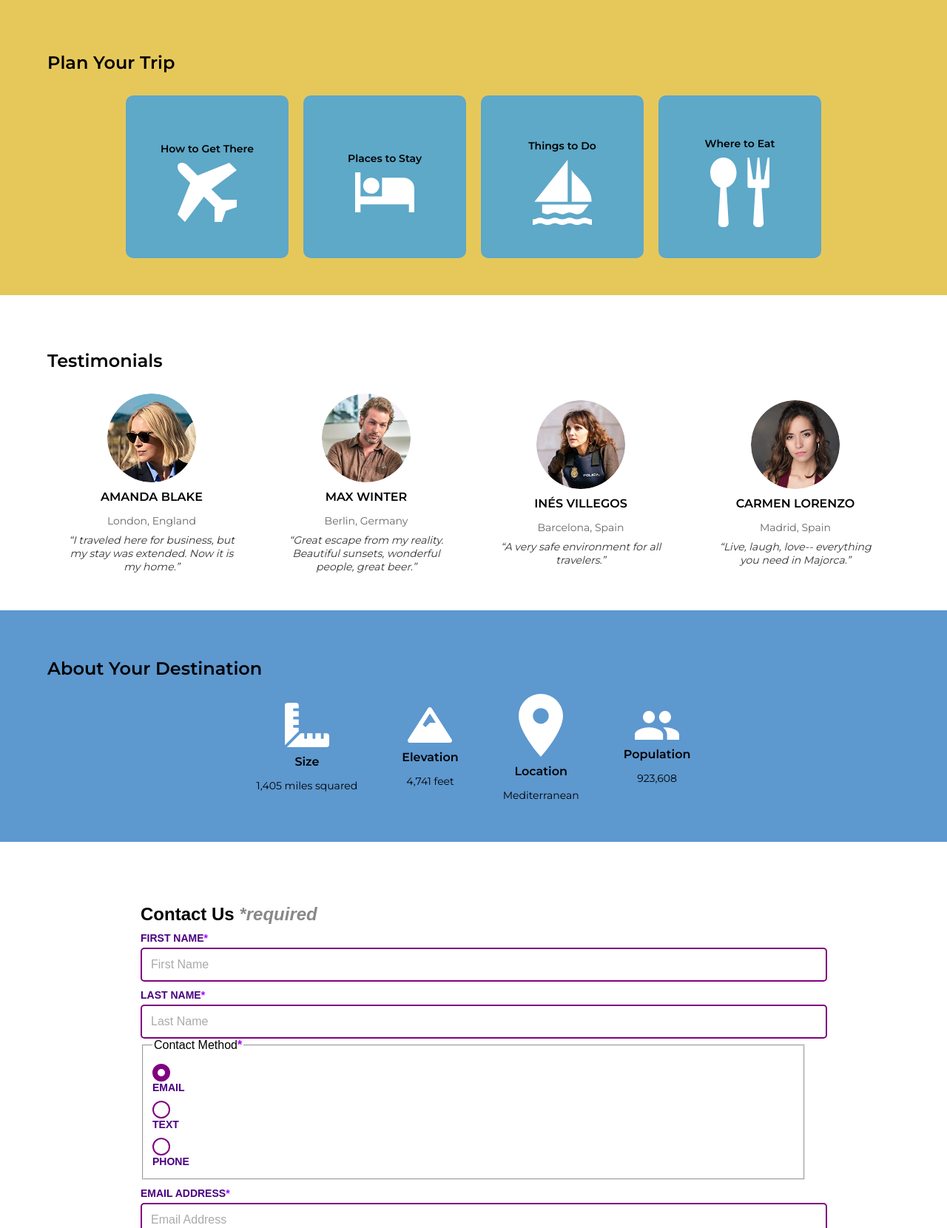
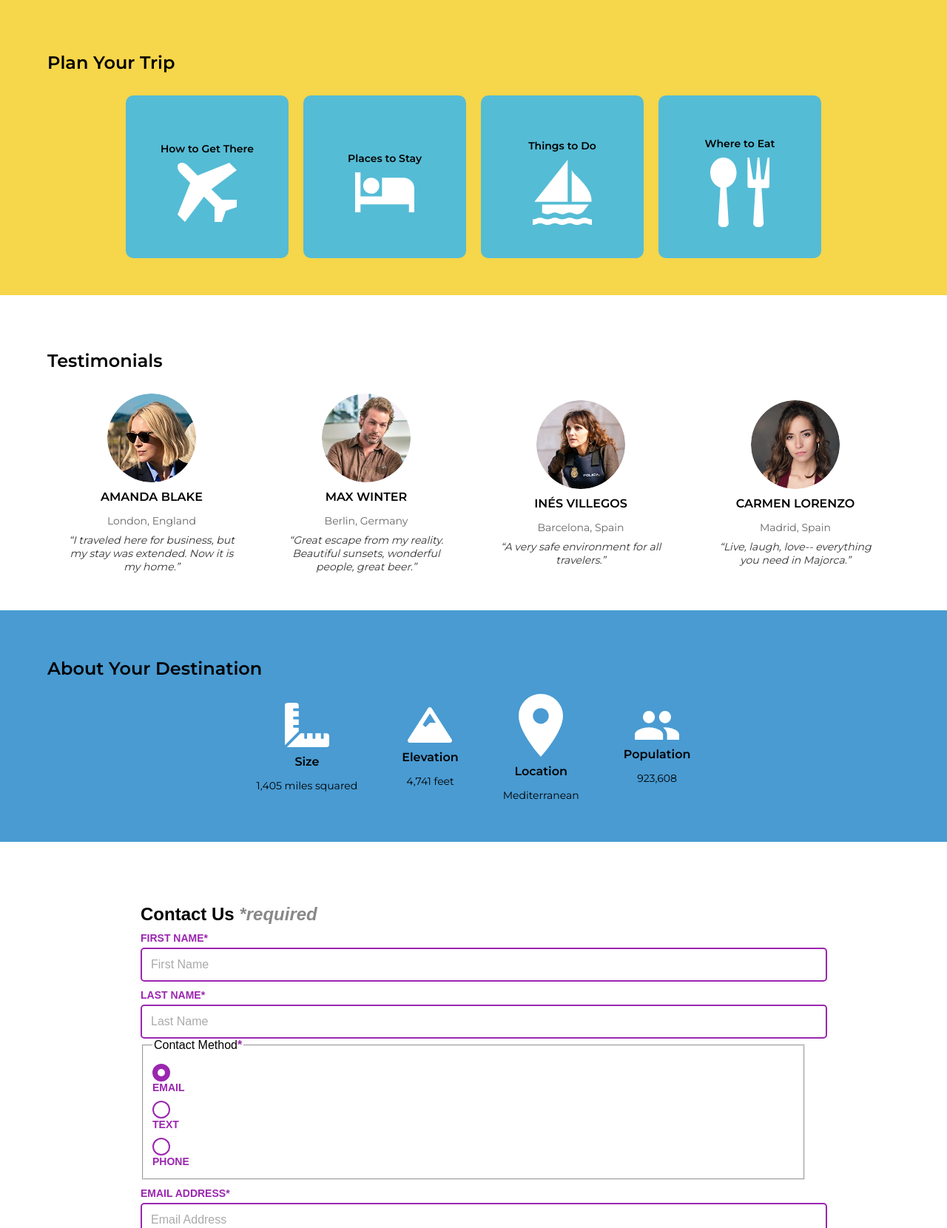
Before and after one commit to kaverid-28/wunderlust, a plain HTML site: page wunderlust-majorca.html in a window 1280 px wide. Shown: the part 1140-2800 px from the top of the page at 74% size. Drawn offline with Linux system fonts and the light colour scheme; a web font is replaced by a local one.

Commit message:
updated code..

```diff
--- a/styles.css
+++ b/styles.css
@@ -58,7 +58,7 @@ nav ul li a {
 
 /* Plan Your Trip Section */
 #plan {
-    background-color: #E6C85A; /* Yellow background */
+    background-color: #F6D64A; /* Yellow background */
     padding: 50px 5%;
     text-align: center;
 }
@@ -82,7 +82,7 @@ nav ul li a {
 
 /* Individual Section Styling */
 #plan section {
-    background-color: #5EA8C8; /* Blue background */
+    background-color: #55BCD5; /* Blue background */
     padding: 20px;
     width: 180px; /* Adjusted to match design */
     height: 180px;
@@ -179,7 +179,7 @@ nav ul li a {
 
 /* Styling for the About Your Destination section */
 #about {
-    background-color: #5d98cf; /* Light blue background */
+    background-color: #499BD2; /* Light blue background */
     padding: 40px 5%;
     color: black;
 }
@@ -246,14 +246,14 @@ label {
     display: block;
     font-size: 14px;
     font-weight: bold;
-    color: #4a0080;
+    color: #9B26B0;
     text-transform: uppercase;
     margin: 10px 0 5px;
 }
 
 /* Required Asterisk */
 .required {
-    color: #a100ff;
+    color: #9B26B0;
     font-weight: bold;
 }
 
@@ -264,7 +264,7 @@ input[type="tel"],
 select {
     width: 100%;
     padding: 12px;
-    border: 2px solid #800080;
+    border: 2px solid #9B26B0;
     border-radius: 5px;
     font-size: 16px;
     color: #333;
@@ -289,7 +289,7 @@ input::placeholder {
 .radio-control {
     width: 20px;
     height: 20px;
-    border: 2px solid #800080;
+    border: 2px solid #9B26B0;
     border-radius: 50%;
     display: inline-block;
     position: relative;
@@ -297,8 +297,8 @@ input::placeholder {
 }
 
 .radio-input input:checked + .radio-control {
-    background-color: #800080;
-    border-color: #800080;
+    background-color: #9B26B0;
+    border-color: #9B26B0;
 }
 
 .radio-input input:checked + .radio-control::after {
@@ -332,12 +332,12 @@ input::placeholder {
     right: 10px;
     top: 50%;
     transform: translateY(-50%);
-    color: #800080;
+    color: #9B26B0;
 }
 
 /* Submit Button */
 #mySubmit {
-    background-color: #800080;
+    background-color: #9B26B0;
     color: white;
     padding: 12px 20px;
     border: none;
@@ -351,7 +351,7 @@ input::placeholder {
 }
 
 #mySubmit:hover {
-    background-color: #5a005a;
+    background-color: #9B26B0;
 }
 /* Footer */
 footer {
```
